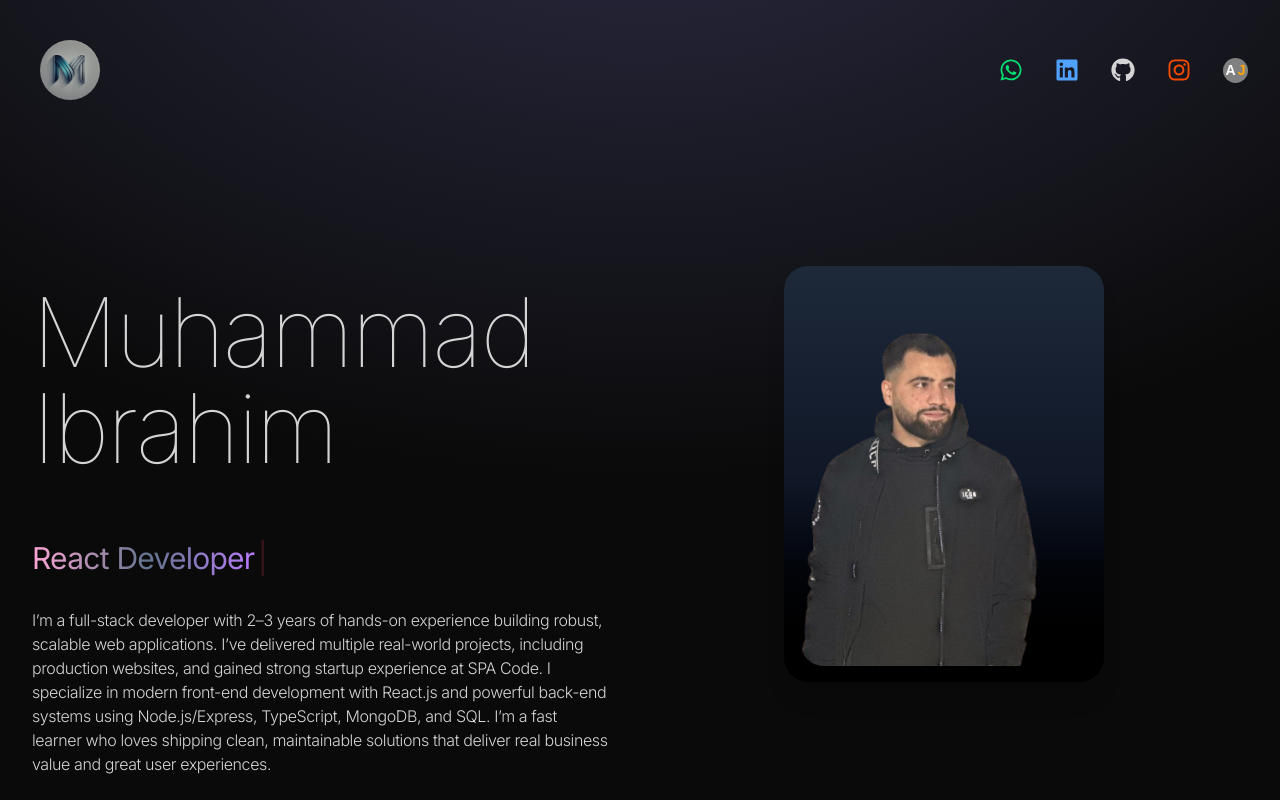
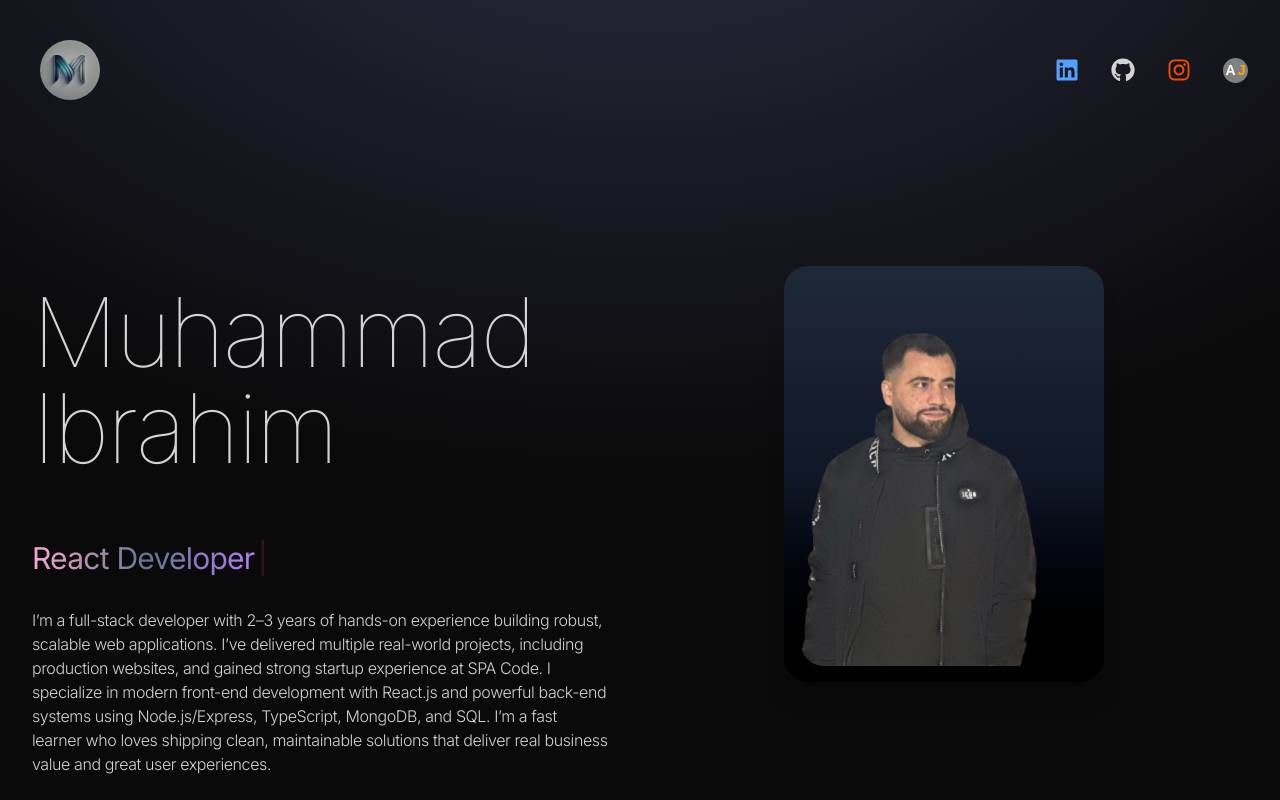
Before and after one commit to Muhammadib12/port-port, a React (Vite) app: page / in a window 1280 px wide. Shown: the top 800 px of the page. Built offline with nearby package versions, Linux system fonts and the light colour scheme; no server answers.

Commit message:
Update Navbar.jsx

```diff
--- a/src/components/Navbar.jsx
+++ b/src/components/Navbar.jsx
@@ -34,13 +34,7 @@ function Navbar() {
 
       {/* Icons */}
       <div className="flex space-x-4 gap-4  text-2xl">
-        <a
-          href="https://api.whatsapp.com/send?phone=972506567035&text= שלום מוחמד
-"
-          target="_blank"
-        >
-          <FaWhatsapp className="text-green-400 cursor-pointer hover:-translate-y-1 transition-transform duration-300" />
-        </a>
+
 
         <a
           href="https://www.linkedin.com/in/muhammad-ibrahem-0b22002a3/"
```
